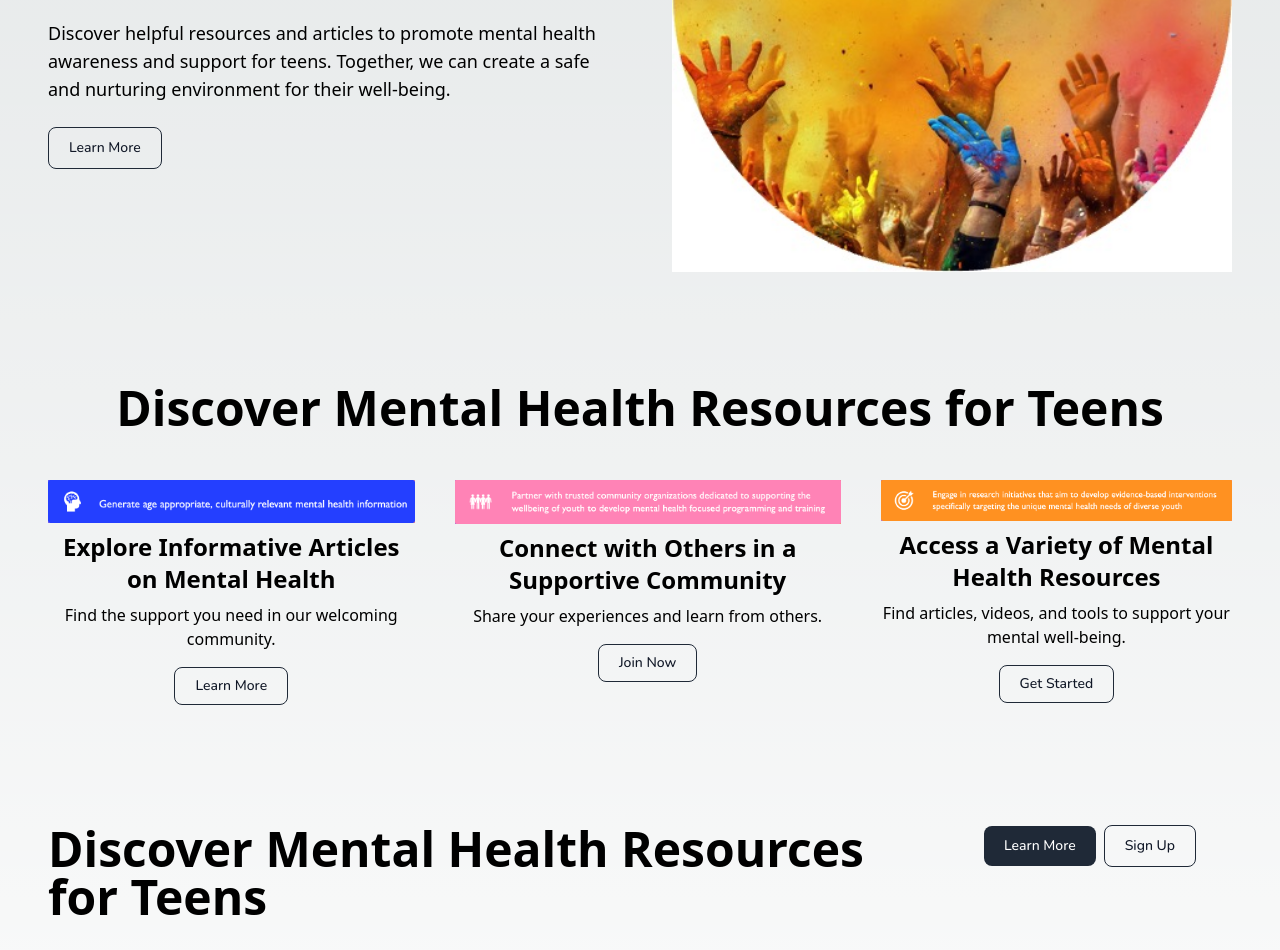
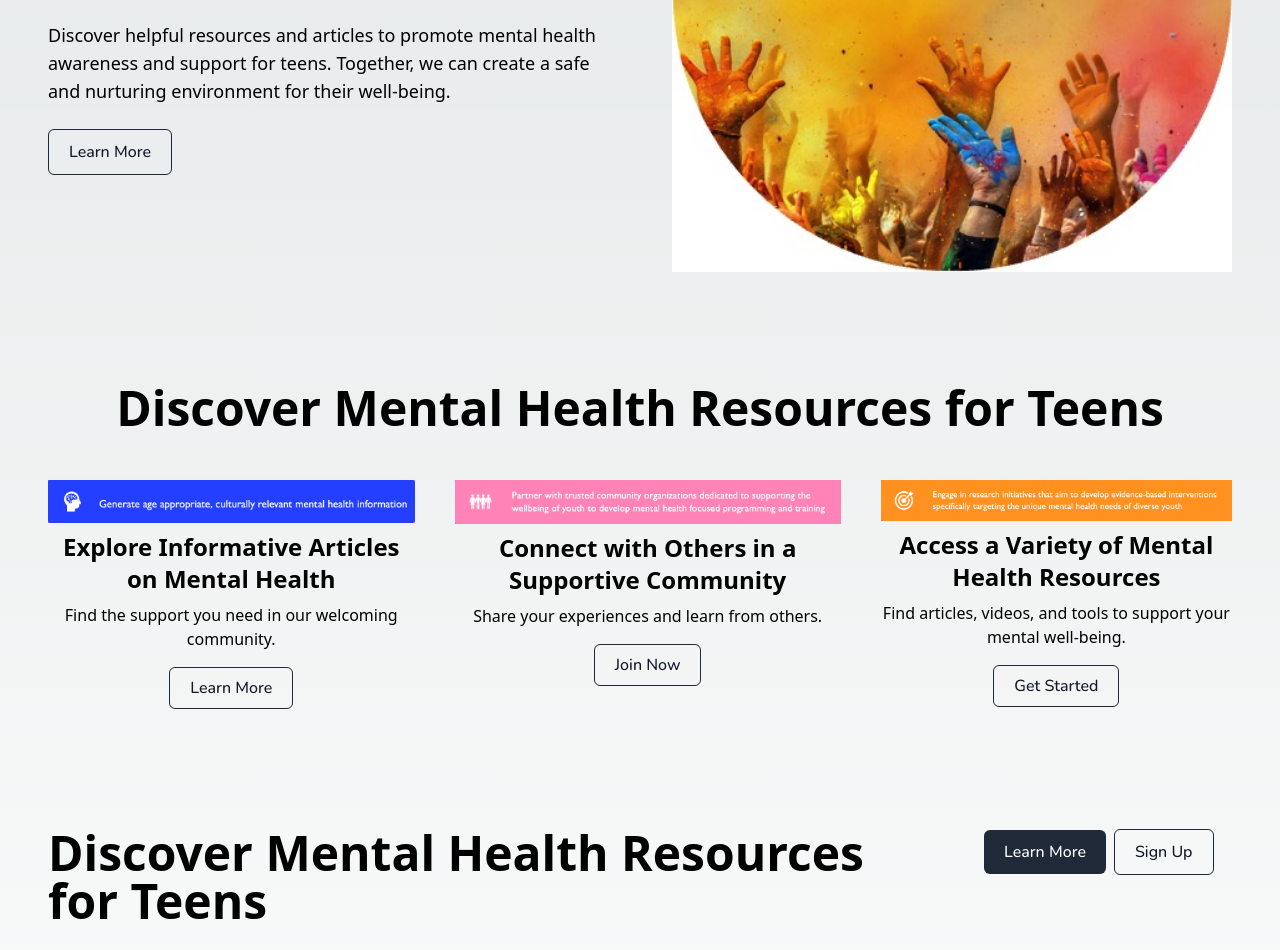
Before and after one commit to hicsail/cycm-next, a Next.js app: page / in a window 1280 px wide. Shown: the part 1200-2150 px from the top of the page. Built offline with nearby package versions, Linux system fonts and the light colour scheme.

Commit message:
change size of button

```diff
--- a/components/Discover.tsx
+++ b/components/Discover.tsx
@@ -13,14 +13,13 @@ const Discover = () => {
         <div>
           <button
             type="button"
-            className="text-white bg-gray-800 hover:bg-gray-900 focus:outline-none focus:ring-4 focus:ring-gray-300 font-medium rounded-lg text-sm px-5 py-2.5 text-center mr-2 mb-2"
+            className="text-white bg-gray-800 hover:bg-gray-900 focus:outline-none focus:ring-4 focus:ring-gray-300 font-medium rounded-md text-md px-5 py-2.5 text-center mr-2"
           >
             Learn More
           </button>
-
           <button
             type="button"
-            className="text-gray-900 hover:text-white border border-gray-800 hover:bg-gray-900 focus:ring-4 focus:outline-none focus:ring-gray-300 font-medium rounded-lg text-sm px-5 py-2.5 text-center mr-2 mb-2"
+            className="text-gray-900 hover:text-white border border-gray-800 hover:bg-gray-900 focus:ring-4 focus:outline-none focus:ring-gray-300 font-medium rounded-md text-md px-5 py-2.5 text-center mr-2"
           >
             Sign Up
           </button>
--- a/components/Empower.tsx
+++ b/components/Empower.tsx
@@ -17,7 +17,7 @@ const Empower = ({ title, description, image }: EmpowerProps) => {
           <p className="text-md font-sans mb-4 md:mb-6 md:text-lg">{description}</p>
           <button
             type="button"
-            className="text-gray-900 hover:text-white border border-gray-800 hover:bg-gray-900 focus:ring-4 focus:outline-none focus:ring-gray-300 font-medium rounded-lg text-sm px-5 py-2.5 text-center mr-2 mb-2"
+            className="text-gray-900 hover:text-white border border-gray-800 hover:bg-gray-900 focus:ring-4 focus:outline-none focus:ring-gray-300 font-medium rounded-md text-md px-5 py-2.5 text-center mr-2"
           >
             Learn More
           </button>
--- a/components/ResourceCard.tsx
+++ b/components/ResourceCard.tsx
@@ -15,7 +15,7 @@ const ResourceCard = ({ title, description, image, action }: ResourceCardProps)
       <p className="text-md font-sans my-2">{description}</p>
       <button
         type="button"
-        className="text-gray-900 hover:text-white border border-gray-800 hover:bg-gray-900 focus:ring-4 focus:outline-none focus:ring-gray-300 font-medium rounded-lg text-sm px-5 py-2 text-center my-2"
+        className="text-gray-900 hover:text-white border border-gray-800 hover:bg-gray-900 focus:ring-4 focus:outline-none focus:ring-gray-300 font-medium rounded-md text-md px-5 py-2 text-center my-2"
       >
         {action.text}
       </button>
```
